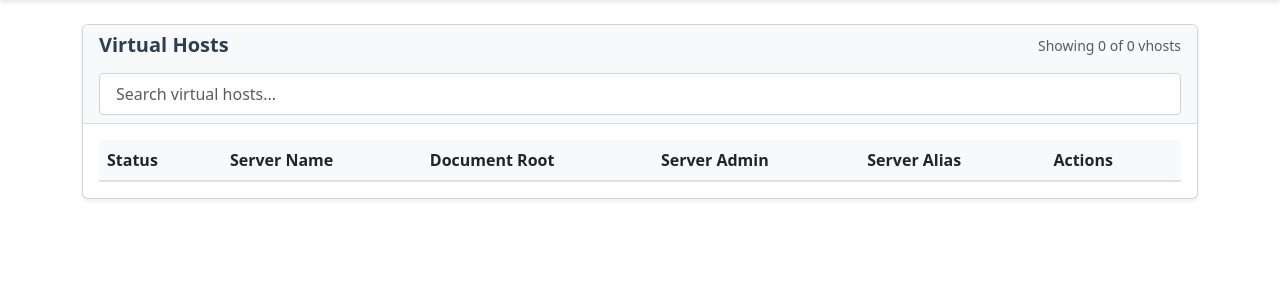
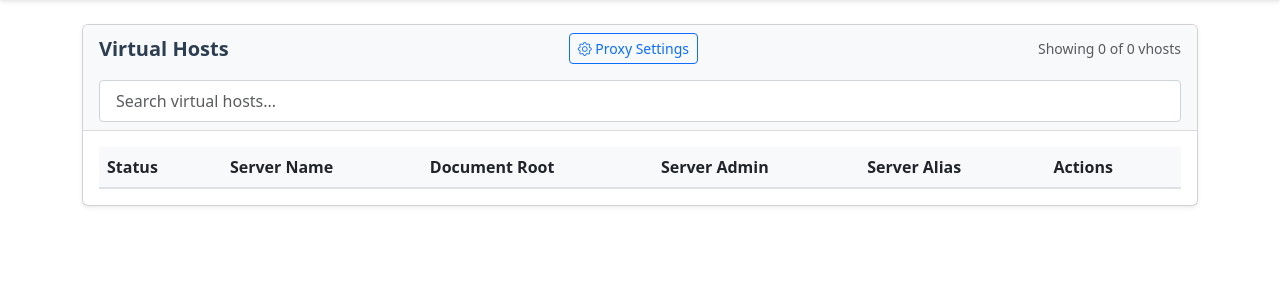
Before and after one commit to hermesthecat/www-dashboard, a PHP site: page / in a window 1280 px wide. Shown: the part 68-368 px from the top of the page. Run offline with PHP 8.4, Linux system fonts and the light colour scheme; lists and menus that the app fills with data are empty; some libraries are stand-ins or nearby versions.

Commit message:
Add proxy settings functionality to WWW Dashboard

```diff
--- a/app.js
+++ b/app.js
@@ -1,4 +1,37 @@
 document.addEventListener('DOMContentLoaded', function() {
+    // Proxy form submission
+    const proxyForm = document.getElementById('proxyForm');
+    if (proxyForm) {
+        proxyForm.addEventListener('submit', function(e) {
+            e.preventDefault();
+
+            fetch('save_config.php', {
+                method: 'POST',
+                body: new FormData(proxyForm)
+            })
+            .then(response => response.json())
+            .then(data => {
+                if (data.success) {
+                    // Close modal
+                    const modal = bootstrap.Modal.getInstance(document.getElementById('proxyModal'));
+                    modal.hide();
+
+                    // Refresh status checks
+                    const statusIndicators = document.querySelectorAll('.status-indicator');
+                    statusIndicators.forEach((indicator, index) => {
+                        setTimeout(() => checkStatus(indicator), index * 500);
+                    });
+                } else {
+                    alert('Failed to save proxy settings: ' + data.message);
+                }
+            })
+            .catch(error => {
+                console.error('Error saving proxy settings:', error);
+                alert('Failed to save proxy settings. Please try again.');
+            });
+        });
+    }
+
     // Status checking functionality
     function checkStatus(statusIndicator) {
         const server = statusIndicator.dataset.server;
--- a/index.php
+++ b/index.php
@@ -47,8 +47,9 @@ $vhosts = parseVhosts('httpd-vhosts.conf');
     <meta charset="UTF-8">
     <meta name="viewport" content="width=device-width, initial-scale=1.0">
     <title>WWW Dashboard</title>
-    <!-- Bootstrap CSS -->
+    <!-- Bootstrap CSS & Icons -->
     <link href="https://cdn.jsdelivr.net/npm/bootstrap@5.3.0/dist/css/bootstrap.min.css" rel="stylesheet">
+    <link href="https://cdn.jsdelivr.net/npm/bootstrap-icons@1.7.2/font/bootstrap-icons.css" rel="stylesheet">
     <link href="style.css" rel="stylesheet">
 </head>
 <body>
@@ -65,6 +66,9 @@ $vhosts = parseVhosts('httpd-vhosts.conf');
                     <div class="card-header">
                         <div class="d-flex justify-content-between align-items-center">
                             <h5 class="card-title mb-0">Virtual Hosts</h5>
+                            <button type="button" class="btn btn-outline-primary btn-sm" data-bs-toggle="modal" data-bs-target="#proxyModal">
+                                <i class="bi bi-gear"></i> Proxy Settings
+                            </button>
                             <div id="vhostCounter" class="text-muted"></div>
                         </div>
                         <div class="mt-3">
@@ -113,6 +117,42 @@ $vhosts = parseVhosts('httpd-vhosts.conf');
         </div>
     </div>
 
+    <!-- Proxy Settings Modal -->
+    <div class="modal fade" id="proxyModal" tabindex="-1" aria-labelledby="proxyModalLabel" aria-hidden="true">
+        <div class="modal-dialog">
+            <div class="modal-content">
+                <div class="modal-header">
+                    <h5 class="modal-title" id="proxyModalLabel">Proxy Settings</h5>
+                    <button type="button" class="btn-close" data-bs-dismiss="modal" aria-label="Close"></button>
+                </div>
+                <div class="modal-body">
+                    <form id="proxyForm" action="save_config.php" method="post">
+                        <div class="mb-3">
+                            <div class="form-check form-switch">
+                                <input class="form-check-input" type="checkbox" id="proxyEnabled" name="proxy_enabled" <?php echo defined('PROXY_ENABLED') && PROXY_ENABLED ? 'checked' : ''; ?>>
+                                <label class="form-check-label" for="proxyEnabled">Enable Proxy</label>
+                            </div>
+                        </div>
+                        <div class="mb-3">
+                            <label for="proxyAddress" class="form-label">Proxy Address</label>
+                            <input type="text" class="form-control" id="proxyAddress" name="proxy_address"
+                                   value="<?php echo defined('PROXY_ADDRESS') ? PROXY_ADDRESS : '127.0.0.1'; ?>">
+                        </div>
+                        <div class="mb-3">
+                            <label for="proxyPort" class="form-label">Proxy Port</label>
+                            <input type="number" class="form-control" id="proxyPort" name="proxy_port"
+                                   value="<?php echo defined('PROXY_PORT') ? PROXY_PORT : '8080'; ?>">
+                        </div>
+                    </form>
+                </div>
+                <div class="modal-footer">
+                    <button type="button" class="btn btn-secondary" data-bs-dismiss="modal">Close</button>
+                    <button type="submit" form="proxyForm" class="btn btn-primary">Save Changes</button>
+                </div>
+            </div>
+        </div>
+    </div>
+
     <!-- Bootstrap JS -->
     <script src="https://cdn.jsdelivr.net/npm/bootstrap@5.3.0/dist/js/bootstrap.bundle.min.js"></script>
     <script src="app.js"></script>
```
Also changed, not shown: check_status.php (+12 -1 lines), config.php (added, +7 -0 lines), save_config.php (added, +27 -0 lines).
